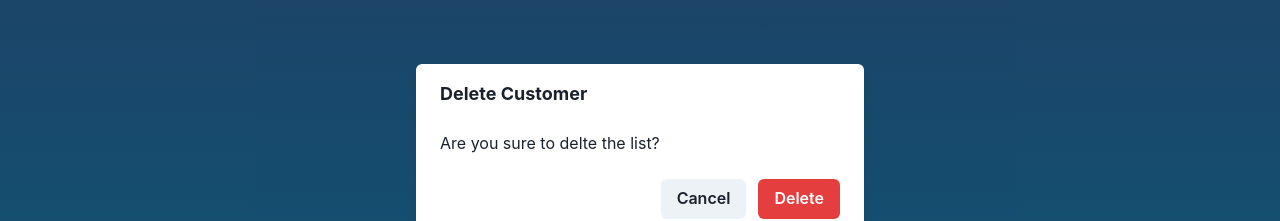
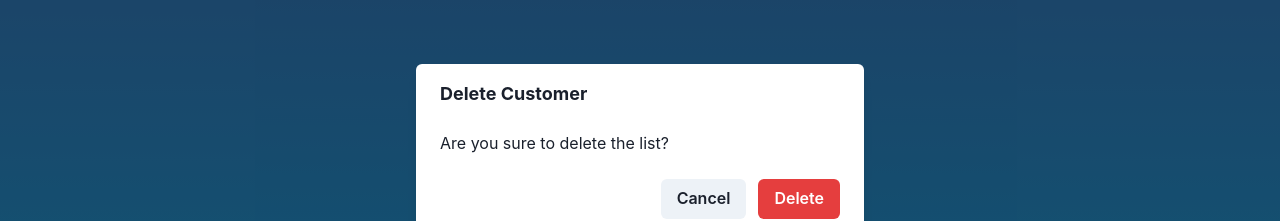
Before and after one commit to abdul-hanan79/Todop-app-with-redux, a Next.js app: page / in a window 1280 px wide. Both pictures are taken after a click on the button 844 px from the left and 438 px from the top of the page. Shown: the top 221 px of the page. Built offline with nearby package versions, Linux system fonts and the light colour scheme.

Commit message:
after typcript changes in delete alert

```diff
--- a/components/todoCard/DeleteAlertDialog.tsx
+++ b/components/todoCard/DeleteAlertDialog.tsx
@@ -1,4 +1,4 @@
-import React from 'react'
+import React, { MutableRefObject } from 'react';
 import {
   AlertDialog,
   AlertDialogBody,
@@ -8,30 +8,36 @@ import {
   AlertDialogOverlay,
   useDisclosure,
   Button,
-} from '@chakra-ui/react'
-export default function DeleteAlertDialog(props:any) {
-  const { isOpen, onOpen, onClose } = useDisclosure()
-  const cancelRef = React.useRef()
+} from '@chakra-ui/react';
+
+interface Props {
+  icon: React.ReactNode;
+  onClick: () => void;
+}
+
+const DeleteAlertDialog: React.FC<Props> = (props) => {
+  const { isOpen, onOpen, onClose } = useDisclosure();
+  const cancelRef = React.useRef<FocusableElement>(null);
 
   return (
     <>
-      <Button colorScheme='red' onClick={onOpen}>
+      <Button colorScheme="red" onClick={onOpen}>
         {props.icon}
       </Button>
 
       <AlertDialog
         isOpen={isOpen}
-        leastDestructiveRef={cancelRef}
+        leastDestructiveRef={cancelRef as MutableRefObject<FocusableElement>}
         onClose={onClose}
       >
         <AlertDialogOverlay>
           <AlertDialogContent>
-            <AlertDialogHeader fontSize='lg' fontWeight='bold'>
+            <AlertDialogHeader fontSize="lg" fontWeight="bold">
               Delete Customer
             </AlertDialogHeader>
 
             <AlertDialogBody>
-              Are you sure to delte the list?
+              Are you sure to delete the list?
             </AlertDialogBody>
 
             <AlertDialogFooter>
@@ -39,7 +45,7 @@ export default function DeleteAlertDialog(props:any) {
                 Cancel
               </Button>
 
-              <Button colorScheme='red' onClick={() => {
+              <Button colorScheme="red" onClick={() => {
                 props.onClick();
                 onClose();
               }} ml={3}>
@@ -50,5 +56,7 @@ export default function DeleteAlertDialog(props:any) {
         </AlertDialogOverlay>
       </AlertDialog>
     </>
-  )
-}
+  );
+};
+
+export default DeleteAlertDialog;
--- a/components/todoCard/TodoCard.tsx
+++ b/components/todoCard/TodoCard.tsx
@@ -80,7 +80,7 @@ const TodoCard = () => {
                                     <Text fontSize="1.2rem"
                                     >{item.description}</Text>
                                     <Box display='grid' gap={1} gridAutoFlow="column dense">
-                                        <MainButton onClick={(event) => {
+                                        <MainButton onClick={() => {
                                             editHandler(item)
                                         }} icon={<EditIcon boxSize={3} />} />
                                         <DeleteAlertDialog onClick={() => deleteHandler(item)} icon={<DeleteIcon boxSize={3} />} />
```
